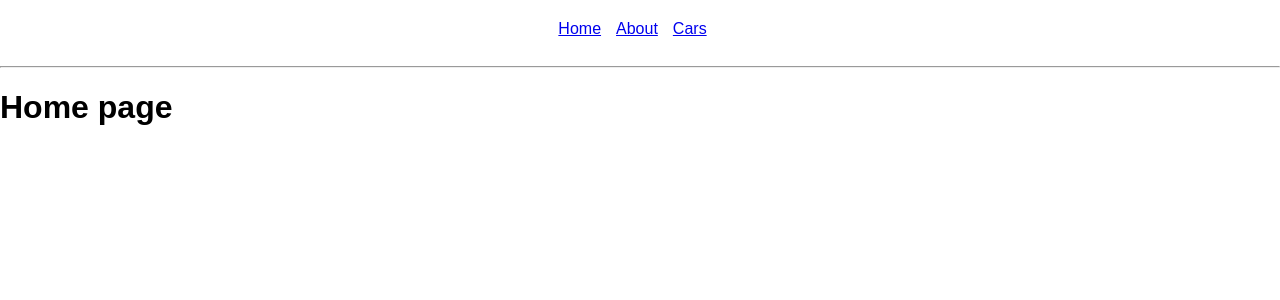
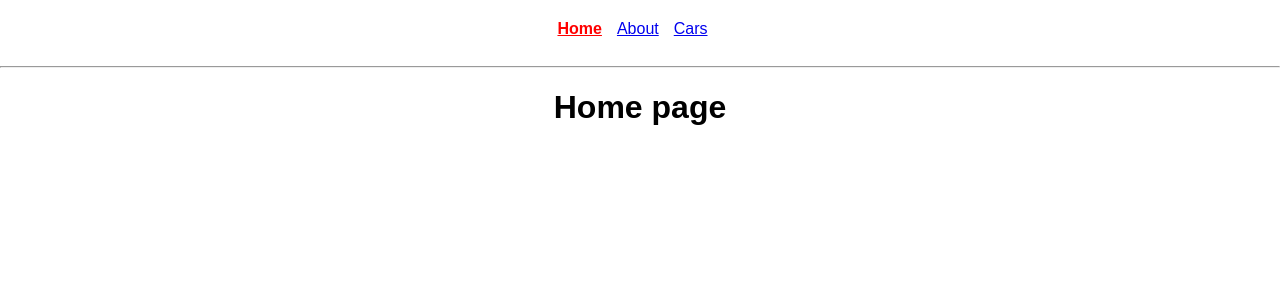
Before and after one commit to Aleksandr-Glebik/vm-react-js, a React (Create React App) app in the folder react-theory/: page / in a window 1280 px wide. Shown: the top 300 px of the page. Built offline with nearby package versions, Linux system fonts and the light colour scheme.

Commit message:
feat: add tag NavLink and styles for active NavLink

```diff
--- a/react-theory/src/App.js
+++ b/react-theory/src/App.js
@@ -2,7 +2,7 @@ import React, { Component } from 'react'
 import './App.scss'
 import About from './About/About'
 import Cars from './Cars/Cars'
-import { Routes, Route, Link } from "react-router-dom";
+import { Routes, Route, NavLink } from "react-router-dom";
 
 class App extends Component {
   render() {
@@ -12,20 +12,20 @@ class App extends Component {
         <nav className="nav">
           <ul>
             <li>
-              <Link to="/">Home</Link>
+              <NavLink to="/">Home</NavLink>
             </li>
             <li>
-              <Link to="/about">About</Link>
+              <NavLink to="/about">About</NavLink>
             </li>
             <li>
-              <Link to="/cars">Cars</Link>
+              <NavLink to="/cars">Cars</NavLink>
             </li>
           </ul>
         </nav>
 
         <hr/>
         <Routes>
-          <Route path="/" element={<h1>Home page</h1>}/>
+          <Route path="/" element={<h1 style={{textAlign: 'center'}}>Home page</h1>}/>
           <Route path="/about" element={<About />}/>
           <Route path="/cars" element={<Cars />}/>
         </Routes>
--- a/react-theory/src/App.scss
+++ b/react-theory/src/App.scss
@@ -26,5 +26,10 @@
     li {
       margin-right: 15px;
     }
+
+    a.active {
+      color: red;
+      font-weight: bold;
+    }
   }
 }
```
